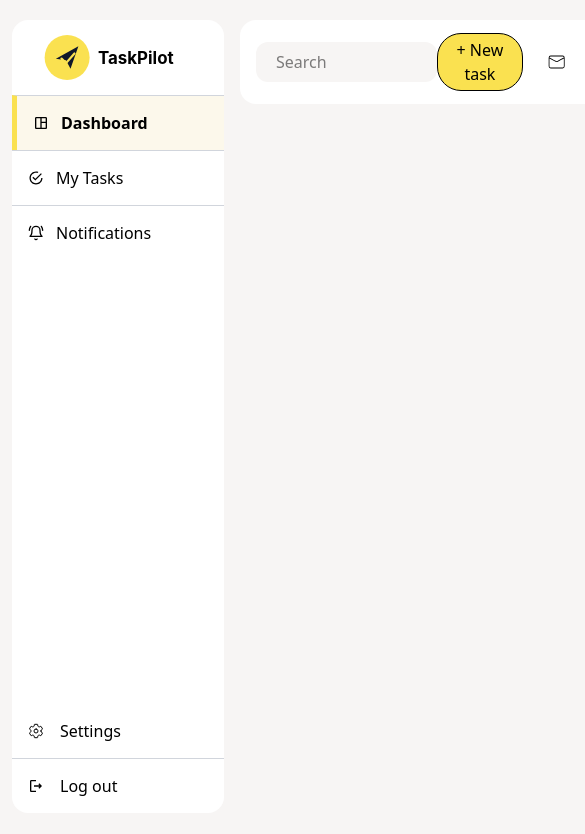
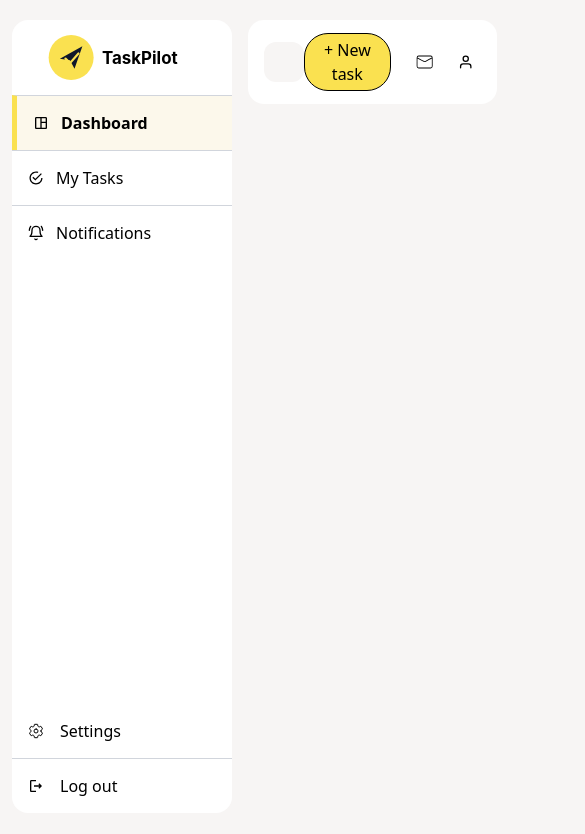
Before and after one commit to mgalen007/TaskPilot, a React (Vite) app: page /dashboard in a window 390 px wide. Shown: the top 834 px of the page, 585 px wide, since content can reach past the window. Built offline with nearby package versions, Linux system fonts and the light colour scheme.

Commit message:
Minor tweaks

```diff
--- a/src/App.jsx
+++ b/src/App.jsx
@@ -1,20 +1,21 @@
-import { Routes, Route } from 'react-router-dom'
-import LoginPage from './pages/LoginPage'
-import Dashboard from './pages/Dashboard'
-import Tasks from './pages/Tasks'
-import Notifications from './pages/Notifications'
+import { Routes, Route, Navigate } from "react-router-dom";
+import LoginPage from "./pages/LoginPage";
+import Dashboard from "./pages/Dashboard";
+import Tasks from "./pages/Tasks";
+import Notifications from "./pages/Notifications";
 
 function App() {
   return (
     <>
       <Routes>
+        <Route path="/" element={<Navigate to="/login" />}></Route>
         <Route path="/dashboard" element={<Dashboard />}></Route>
         <Route path="/login" element={<LoginPage />}></Route>
         <Route path="/tasks" element={<Tasks />}></Route>
         <Route path="/notifications" element={<Notifications />}></Route>
       </Routes>
     </>
-  )
+  );
 }
 
-export default App
+export default App;
--- a/src/components/Sidebar.jsx
+++ b/src/components/Sidebar.jsx
@@ -18,7 +18,7 @@ function Sidebar({ currentPage }) {
     return (
         <aside className="rounded-2xl w-fit mt-5 ml-3 h-[94vh] bg-white flex flex-col justify-between">
             <div>
-                <div className="mx-auto w-[90%] px-4">
+                <div className="mx-auto w-[90%] px-5">
                     <Icon height={75} width={180}/>
                 </div>
                 {sections.map(section => {
--- a/src/components/Topbar.jsx
+++ b/src/components/Topbar.jsx
@@ -4,7 +4,7 @@ import { FiUser } from "react-icons/fi"
 function Topbar() {
     return (
         <div className="bg-white rounded-2xl h-[10vh] mt-5 flex justify-between w-[100%] mr-4 items-center pl-4 pr-6">
-            <form className="w-[250px]">
+            <form className="md:w-[250px] lg:w-[500px]">
                 <input type="text" placeholder="Search" className="w-[100%] bg-[#f7f5f4] px-5 py-2 rounded-xl focus:outline-none"></input>
             </form>
             <div className="flex items-center gap-6">
```
